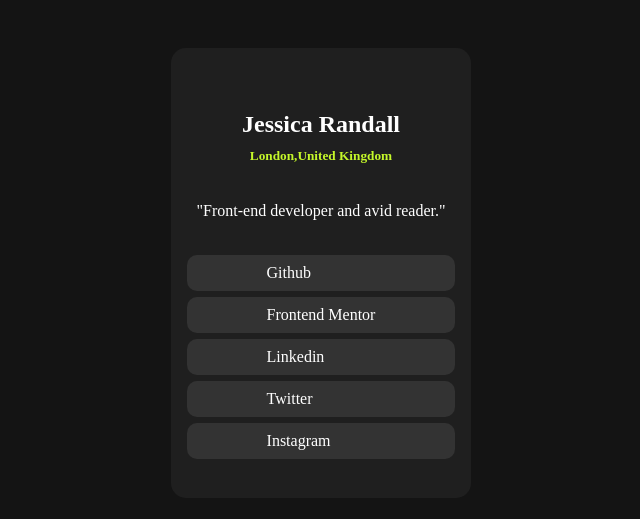
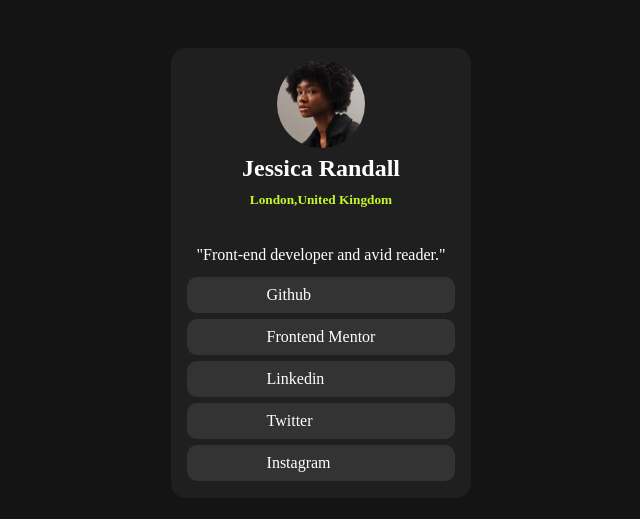
Before and after one commit to hanifanwary/social-links-profile-main, a plain HTML site: page index.html in a window 1280 px wide. Shown: the part 127-646 px from the top of the page, without its empty margins (319-959 px from the left). Drawn offline with Linux system fonts and the light colour scheme; the site is published under a folder, as on GitHub Pages, so addresses that start at the root find nothing.

Commit message:
Update index.html

```diff
--- a/index.html
+++ b/index.html
@@ -104,7 +104,7 @@
     <section class="container">
       <div class="hero">
         <img
-          src="/assets/images/avatar-jessica.jpeg"
+          src="assets/images/avatar-jessica.jpeg"
           alt=""
           srcset=""
         />
```
